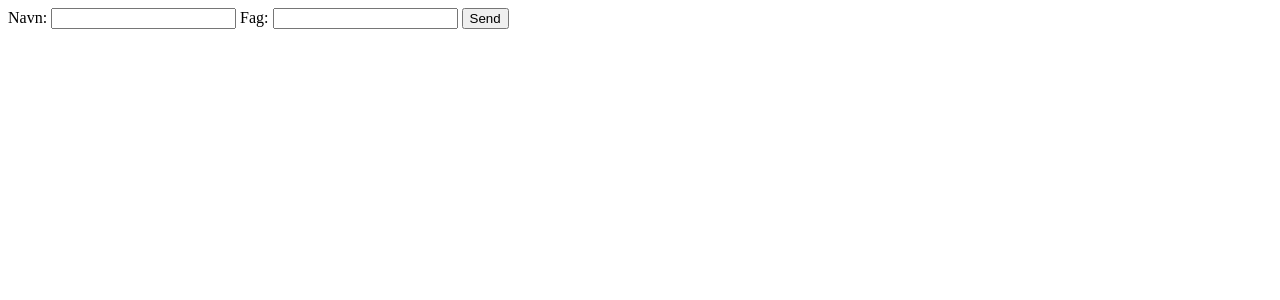
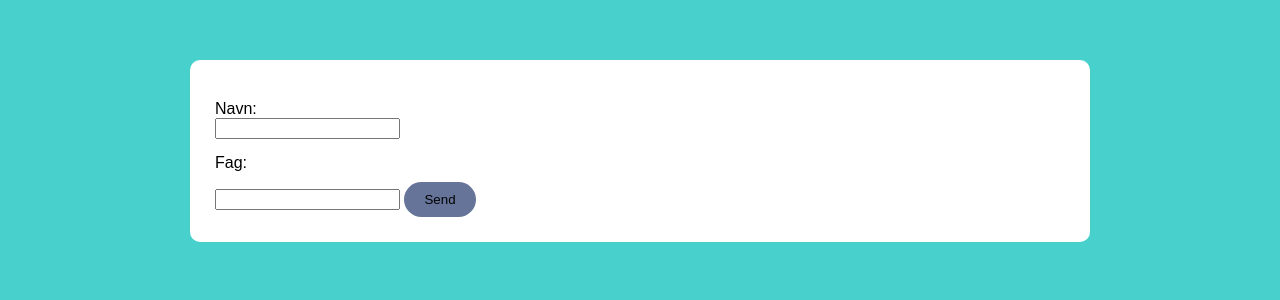
Before and after one commit to CoderCat709/flask-kurs, a Flask app: page /registrerings in a window 1280 px wide. Shown: the top 300 px of the page. Run offline with Flask 3, Linux system fonts and the light colour scheme.

Commit message:
Websites and live info

```diff
--- /dev/null
+++ b/static/css/style.css
@@ -0,0 +1,53 @@
+
+body {
+    font-family: arial, sans-serif;
+    max-width: 900px;
+    margin: 40px auto;
+    padding: 20px;
+    background-color: mediumturquoise
+}
+
+button {
+    margin-top: 10px;
+    padding: 10px 20px;
+    border: 5px;
+    border-radius: 20px;
+    background-color:rgb(101, 116, 152);
+}
+
+label {
+    display:block;
+    margin-top: 15px;
+}
+input
+select,
+textarea {
+    width: 100%;
+    padding: 8px;
+    box-sizing: border-box;
+}
+
+form {
+    background: white;
+    padding: 25px;
+    border-radius: 10px;
+}
+
+p {
+    border: 5px;
+    border-radius: 5px;
+    background: skyblue;
+    padding: 10px auto;
+}
+
+h1 {
+    border: 20px;
+    border-radius: 30px;
+    background: aliceblue;
+    padding: 10px auto;
+}
+
+img {
+    height: 300px;
+    width: auto;
+}
--- a/templates/registrerings.html
+++ b/templates/registrerings.html
@@ -4,6 +4,8 @@
     <meta charset="UTF-8">
     <meta name="viewport" content="width=device-width, initial-scale=1.0">
     <title>Document</title>
+    <link rel="stylesheet"
+        href="{{ url_for('static', filename='css/style.css')}}">
 </head>
 <body>
     <form method="POST">
--- a/templates/resultat.html
+++ b/templates/resultat.html
@@ -4,6 +4,8 @@
     <meta charset="UTF-8">
     <meta name="viewport" content="width=device-width, initial-scale=1.0">
     <title>Document</title>
+    <link rel="stylesheet"
+        href="{{ url_for('static', filename='css/style.css')}}">
 </head>
 <body>
 
@@ -11,5 +13,8 @@
     <p>Navn: {{ navn }}</p>
     <p>Favorittfag: {{ fag }}</p>
 
+    <img src="{{ url_for('static', filename='images/Logo.png') }}"
+        alt="Flask-logo">
+
 </body>
 </html>
```
Also changed, not shown: app.py (+8 -0 lines), templates/radio.html (added, +16 -0 lines), static/Images/Logo.png (added).
